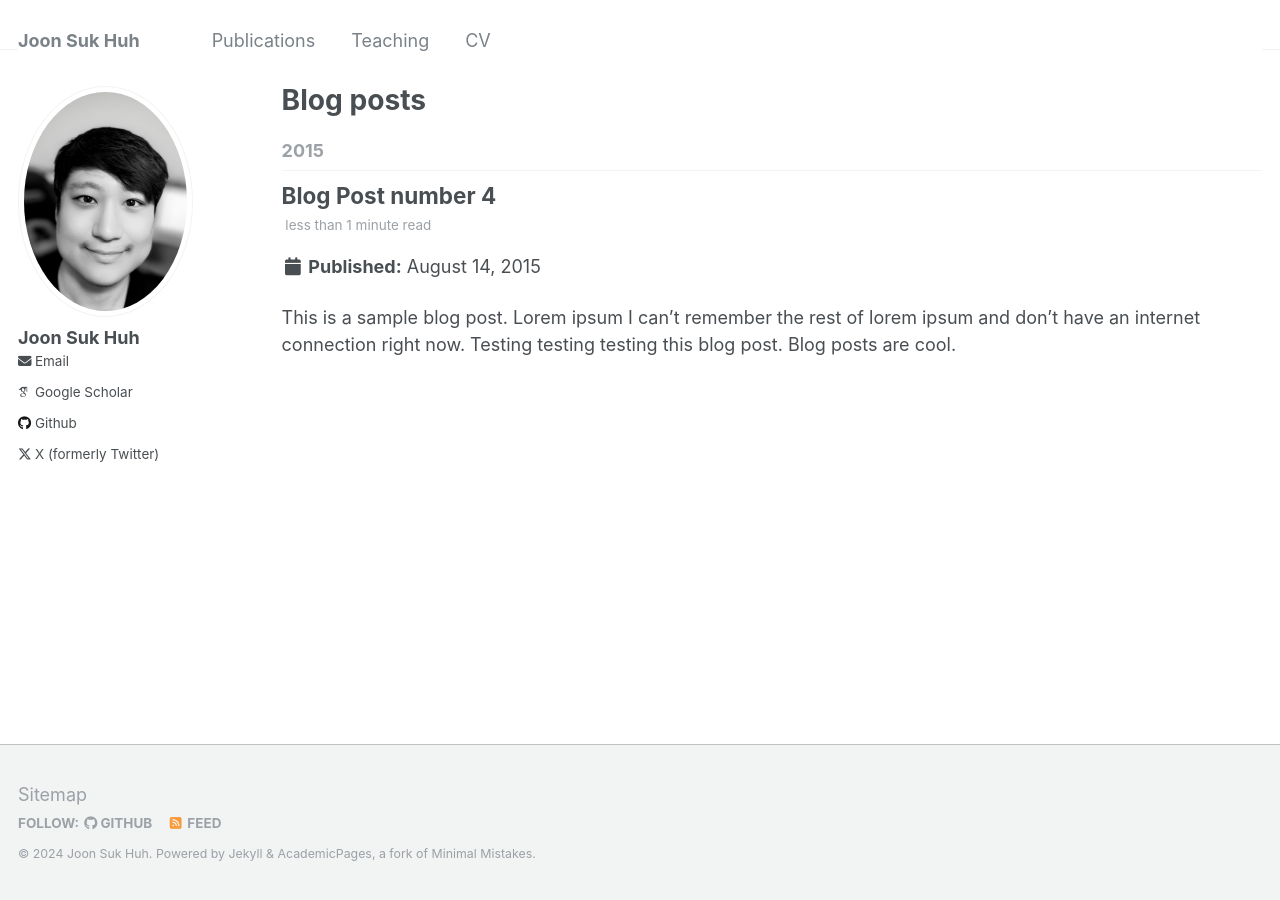
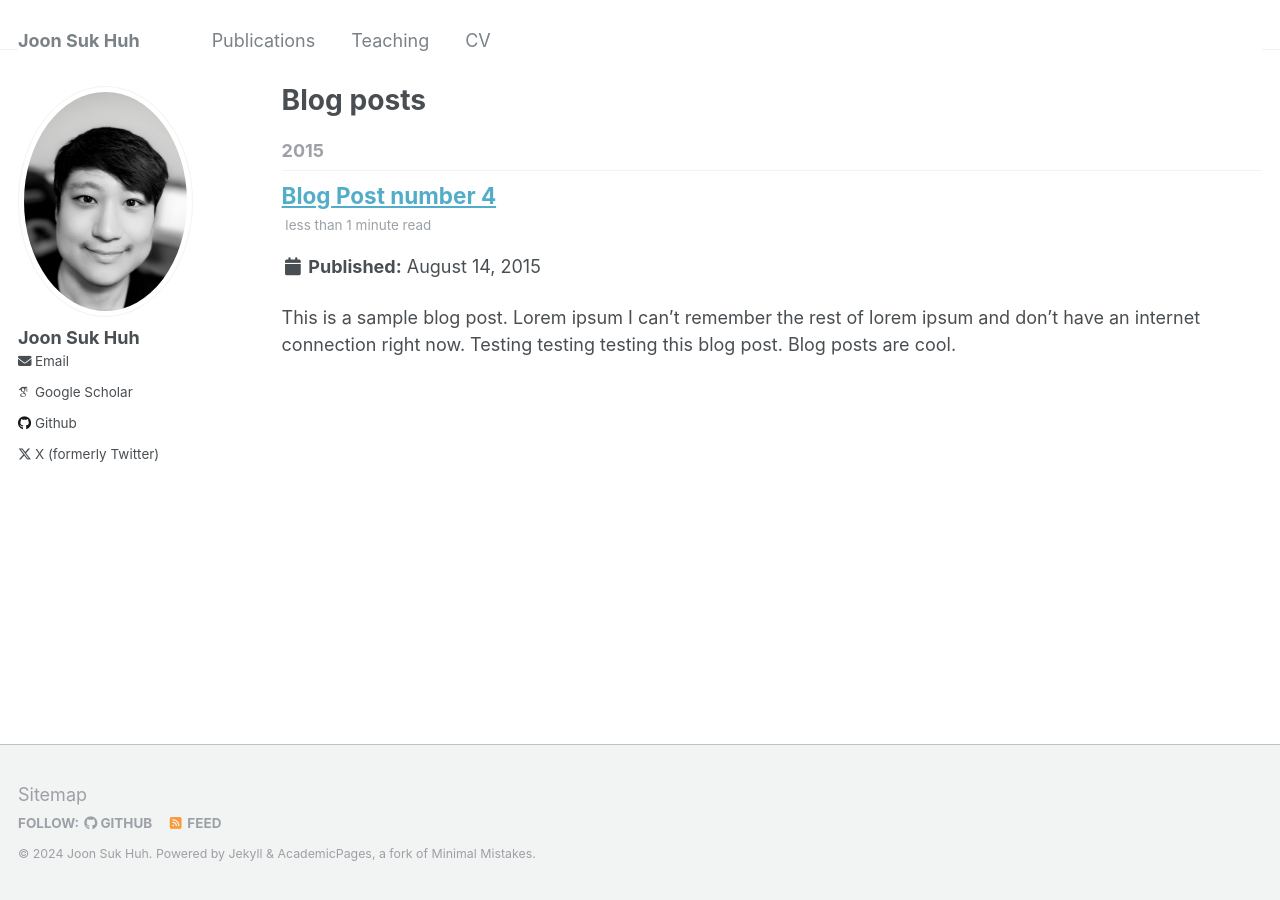
Before and after one commit to joon-huh/joon-huh.github.io, a Jekyll site: the page built from _pages/year-archive.html, in a window 1280 px wide. Built offline with Jekyll 4.4.1, drawn with Linux system fonts in a browser that asks for light colours; some web fonts are replaced.

Commit message:
Update archive-single.html

```diff
--- a/_includes/archive-single.html
+++ b/_includes/archive-single.html
@@ -27,8 +27,8 @@
     {% endif %}
 
     <h2 class="archive__item-title" itemprop="headline">
-      {% if post.link %}
-        <a href="{{ post.link }}">{{ title }}</a>
+      {% if post.url %}
+        <a href="{{ post.url }}">{{ title }}</a>
       {% else %}
         {{ title }}
       {% endif %}
```
